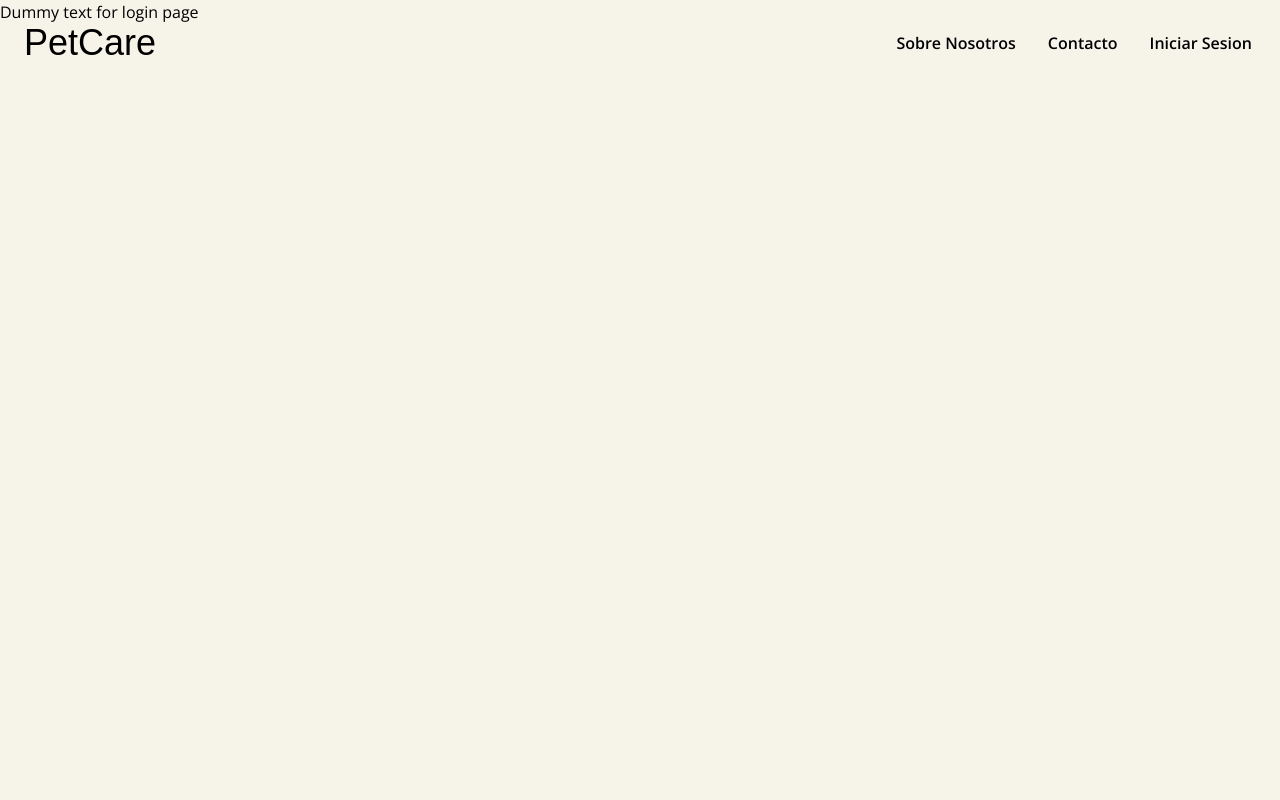
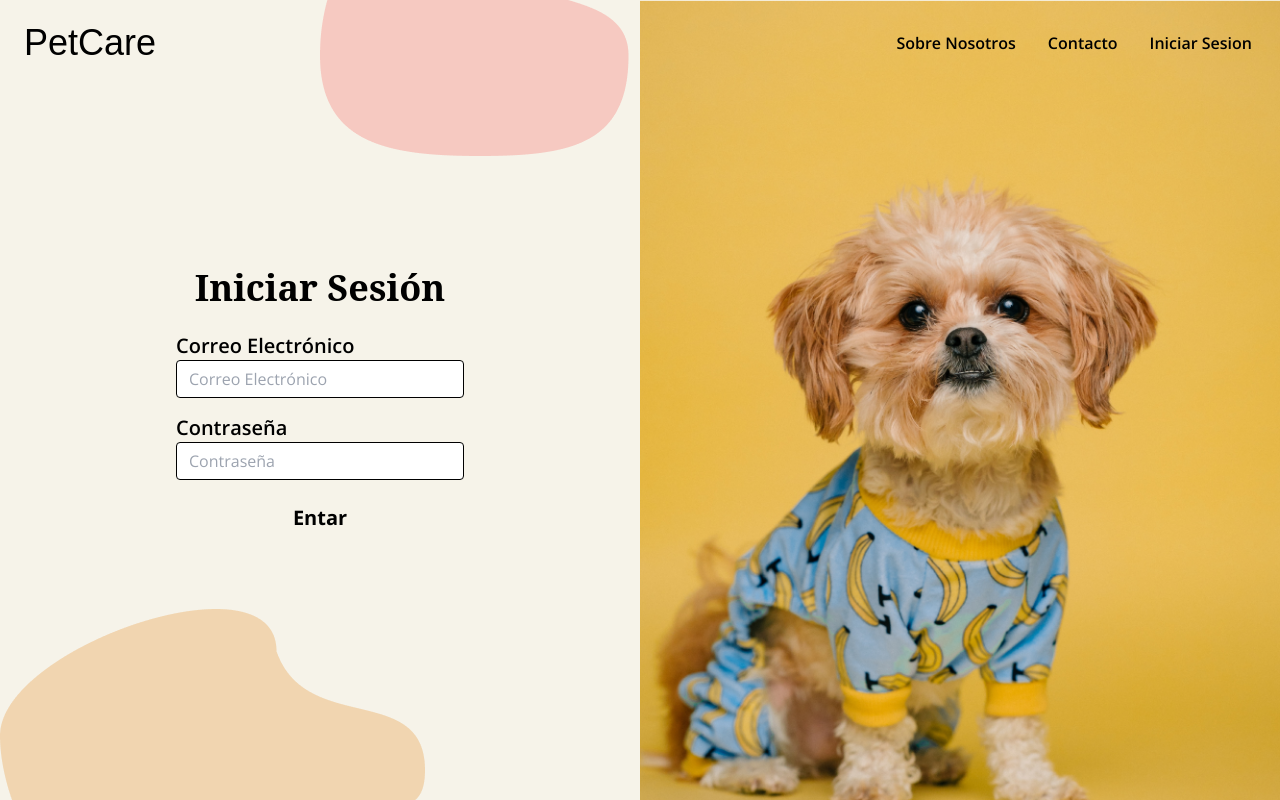
Before and after one commit to No-Country/C14-53-T-NODE-REACT, a React (Vite) app in the folder frontend-nocountry/app-mascotas/: page /login in a window 1280 px wide. Built offline with nearby package versions, Linux system fonts and the light colour scheme; a web font is replaced by a local one.

Commit message:
primer commit del login

```diff
--- a/frontend-nocountry/app-mascotas/src/components/Login.tsx
+++ b/frontend-nocountry/app-mascotas/src/components/Login.tsx
@@ -1,9 +1,61 @@
+import Background from './Background'
+
+
 function Login() {
   return (
-    <>
-      Dummy text for login page
-    </>
-  )
+    <div className="flex">
+      {/* Contenedor del formulario */}
+      <div className="md:w-1/2 flex items-center justify-center bg-gray-100 min-h-screen">
+        <div className="max-w-md p-4 bg-white rounded-lg shadow-lg w-2/4 z-20">
+          <div className="text-center">
+            <h2 className="text-4xl font-serif font-semibold mb-6 text-gray-800">
+              Iniciar Sesión
+            </h2>
+          </div>
+          <form>
+            <div className="mb-4">
+              <label className="text-xl font-semibold text-gray-800" htmlFor="email">
+                Correo Electrónico
+              </label>
+              <input
+                className="appearance-none border rounded w-full py-2 px-3 text-gray-700 text-base leading-tight focus:outline-none focus:shadow-outline"
+                id="email"
+                type="email"
+                placeholder="Correo Electrónico"
+              />
+            </div>
+            <div className="mb-6">
+              <label className="text-xl font-semibold text-gray-800" htmlFor="password">
+                Contraseña
+              </label>
+              <input
+                className="appearance-none border rounded w-full py-2 px-3 text-gray-700 text-base leading-tight focus:outline-none focus:shadow-outline"
+                id="password"
+                type="password"
+                placeholder="Contraseña"
+              />
+            </div>
+            <div className="text-center">
+              <a
+                className="bg-red-500 hover:bg-red-700 text-white font-bold py-3 px-6 rounded-lg text-xl"
+                href="#"
+              >
+                Entar
+              </a>
+            </div>
+          </form>
+        </div>
+      </div>
+      <div className="hidden md:block md:w-1/2 z-20">
+        <img
+          src="./img/login-dog.png"
+          alt="Imagen de fondo"
+          className="object-cover w-full h-screen"
+        />
+      </div>
+      <Background></Background>
+    </div>
+  );
 }
 
-export default Login
+export default Login;
```
Also changed, not shown: frontend-nocountry/app-mascotas/public/img/login-dog.png (added).
